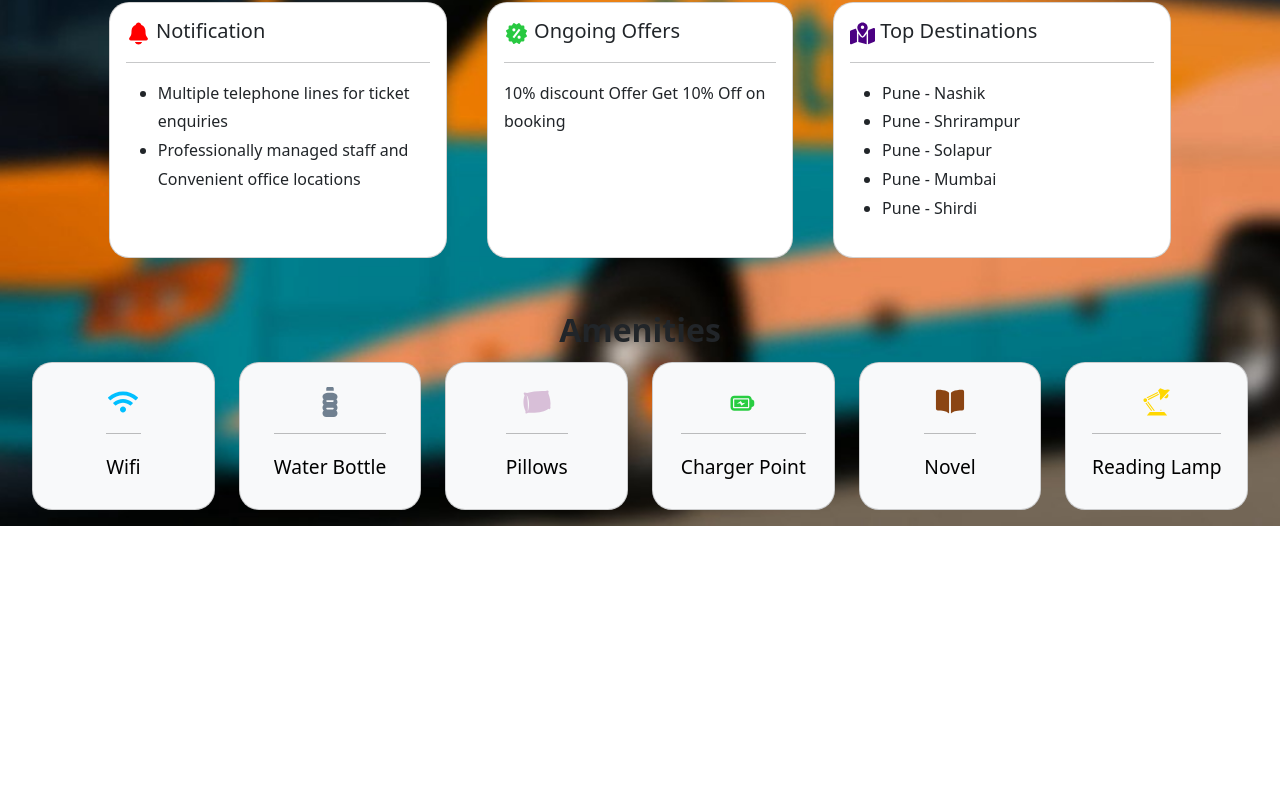
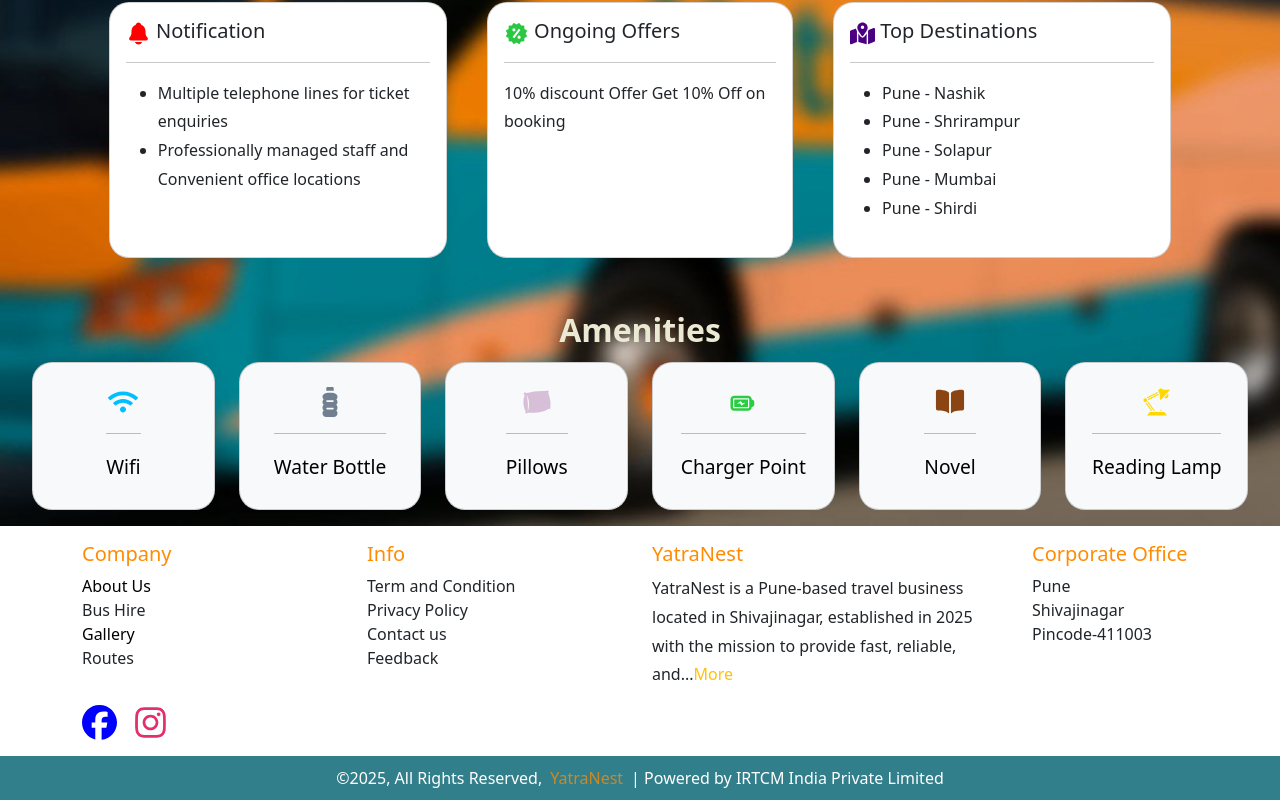
Before and after one commit to Kshitij-Shinde-dev/YatraNest, a React (Create React App) app: page / in a window 1280 px wide. Shown: the part 480-1280 px from the top of the page. Before the commit the page ends 1006 px from the top, so only its background shows below. Built offline with nearby package versions, Linux system fonts and the light colour scheme.

Commit message:
gallery and info page

```diff
--- a/src/components/homepage/Homepage.css
+++ b/src/components/homepage/Homepage.css
@@ -135,6 +135,7 @@
 
 .facility-header
 {
+    color: #eae9d3;
     font-weight: bold;
     font-size: xx-large;
     text-align: center;
--- a/src/components/homepage/Homepage.js
+++ b/src/components/homepage/Homepage.js
@@ -11,6 +11,7 @@
 import { TiBatteryCharge } from "react-icons/ti";
 import { IoBook } from "react-icons/io5";
 import { GiFlexibleLamp } from "react-icons/gi";
+import Informationpage from "../informationpage/Informationpage";
 function Homepage() {
   const [activeTab, setActiveTab] = useState("booking");
 
@@ -78,6 +79,7 @@
   };
 
   return (
+    <div>
     <div className="background">
     <div className="bus-booking">
       <Card className="card-booking mt-0">
@@ -252,6 +254,9 @@
       </Table>
     </div>
     </div>
+    <Informationpage></Informationpage>
+    </div>
+
   );
 }
 
--- a/src/components/informationpage/Informationpage.css
+++ b/src/components/informationpage/Informationpage.css
@@ -0,0 +1,23 @@
+.information-main
+{
+    background-color: none;
+}
+.no-underline
+{
+    text-decoration: none;
+}
+.info-head
+{
+    color: #FF8C00;
+}
+.copyright
+{
+    background-color: #327f8c;
+    color: white;
+    padding: 10px;
+}
+.info-copy
+{
+    color: #ff8c00c0;
+    text-decoration: none;
+}
--- a/src/components/informationpage/Informationpage.js
+++ b/src/components/informationpage/Informationpage.js
@@ -1,10 +1,63 @@
-import React from 'react'
-import './Informationpage.css'
+import React from 'react';
+import './Informationpage.css';
+import { Container, Row, Col } from 'react-bootstrap';
+import { Link } from 'react-router-dom';
+import { FaFacebook } from "react-icons/fa6";
+import { FaInstagram } from "react-icons/fa6";
+
 
 function Informationpage() {
   return (
-    <div>Informationpage</div>
-  )
+    <div className='information-main mt-3'>
+      <Container>
+        <Row>
+          <Col md={3}>
+            <h5 className='info-head'>Company</h5>
+            <ul className='list-unstyled'>
+              <li><Link to={'/Aboutuspage'} className='text-decoration-none text-black'>About Us</Link></li>
+              <li>Bus Hire</li>
+              <li > <Link to={'/Gallerypage'} className='text-decoration-none text-black'>Gallery</Link></li>
+              <li>Routes</li>
+            </ul>
+          </Col>
+          <Col  md={3}>
+            <h5 className='info-head'>Info</h5>
+            <ul  className='list-unstyled'>
+              <li>Term and Condition</li>
+              <li>Privacy Policy</li>
+              <li>Contact us</li>
+              <li>Feedback</li>
+
+            </ul>
+          </Col>
+          <Col  md={4}>
+            <h5 className='info-head'>YatraNest</h5>
+           <p>YatraNest is a Pune-based travel business located in Shivajinagar, established in 2025 with the mission to provide fast, reliable, and...<Link to='/Aboutuspage' className='text-warning no-underline'>More</Link></p>
+          </Col>
+          <Col  md={2}>
+            <h5 className='info-head'>Corporate Office</h5>
+            <ul  className='list-unstyled'>
+              <li>Pune</li>
+              <li>Shivajinagar</li>
+              <li>Pincode-411003</li>
+            </ul>
+          </Col>
+        </Row>
+        <Row>
+
+          <Col className=''>
+          <a href="https://www.vtechacademy.com/" target="_blank" rel="noopener noreferrer">
+          <FaFacebook  size={35} color='blue' className="me-3"/>
+          <FaInstagram size={35} color='#E1306C' />
+          </a>
+          </Col>
+        </Row>
+      </Container>
+      <div className='copyright d-flex justify-content-center mt-3'>
+        <>©2025, All Rights Reserved,<Link className='info-copy mx-2 me-2'> YatraNest</Link> | Powered by IRTCM India Private Limited</>
+      </div>
+    </div>
+  );
 }
 
-export default Informationpage
+export default Informationpage;
```
Also changed, not shown: src/components/gallery/Gallerypage.css (added, +16 -0 lines), src/components/gallery/Gallerypage.js (added, +41 -0 lines).
